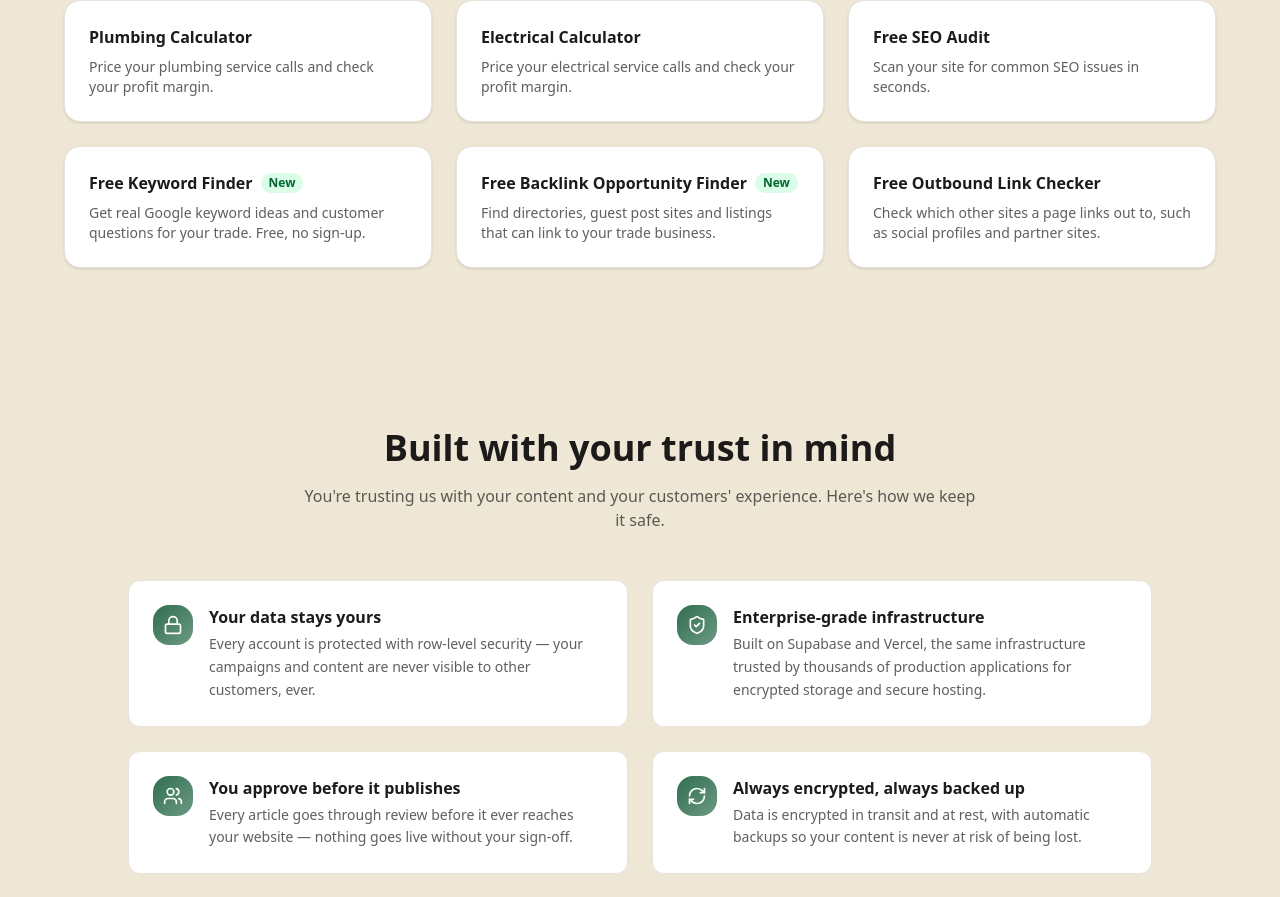
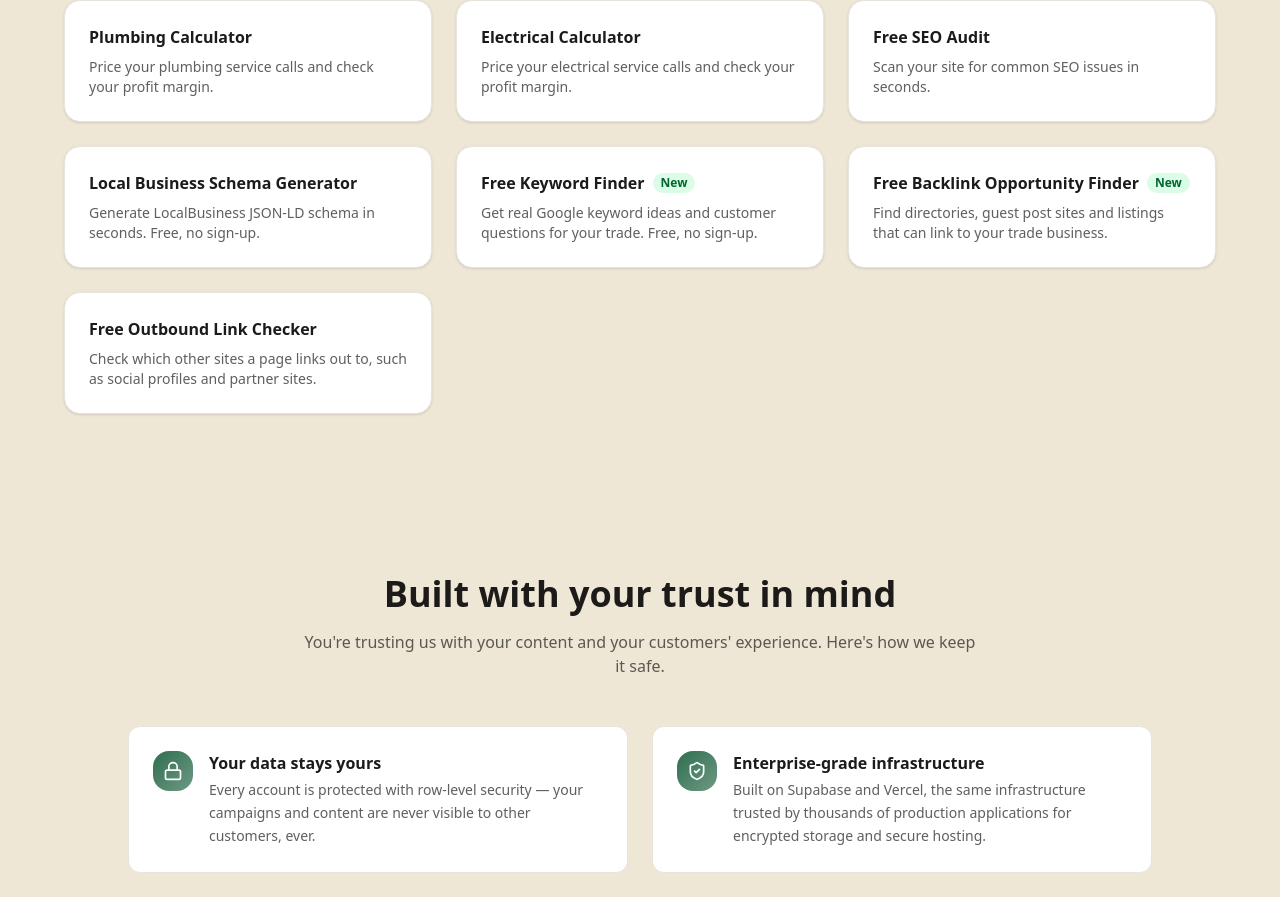
Before and after one commit to asgharshakir94-jpg/-my-seo-app, a Next.js app: page / in a window 1280 px wide. Shown: the part 3825-4722 px from the top of the page. Built offline with nearby package versions, Linux system fonts and the light colour scheme; no server answers.

Commit message:
Landing page: add Local Business Schema Generator card

```diff
--- a/components/CoreToolsSection.tsx
+++ b/components/CoreToolsSection.tsx
@@ -30,6 +30,11 @@ const tools = [
     title: "Free SEO Audit",
     desc: "Scan your site for common SEO issues in seconds.",
     href: "/audit",
+  },
+  {
+    title: "Local Business Schema Generator",
+    desc: "Generate LocalBusiness JSON-LD schema in seconds. Free, no sign-up.",
+    href: "/tools/schema-generator",
   },
   {
     title: "Free Keyword Finder",
```
